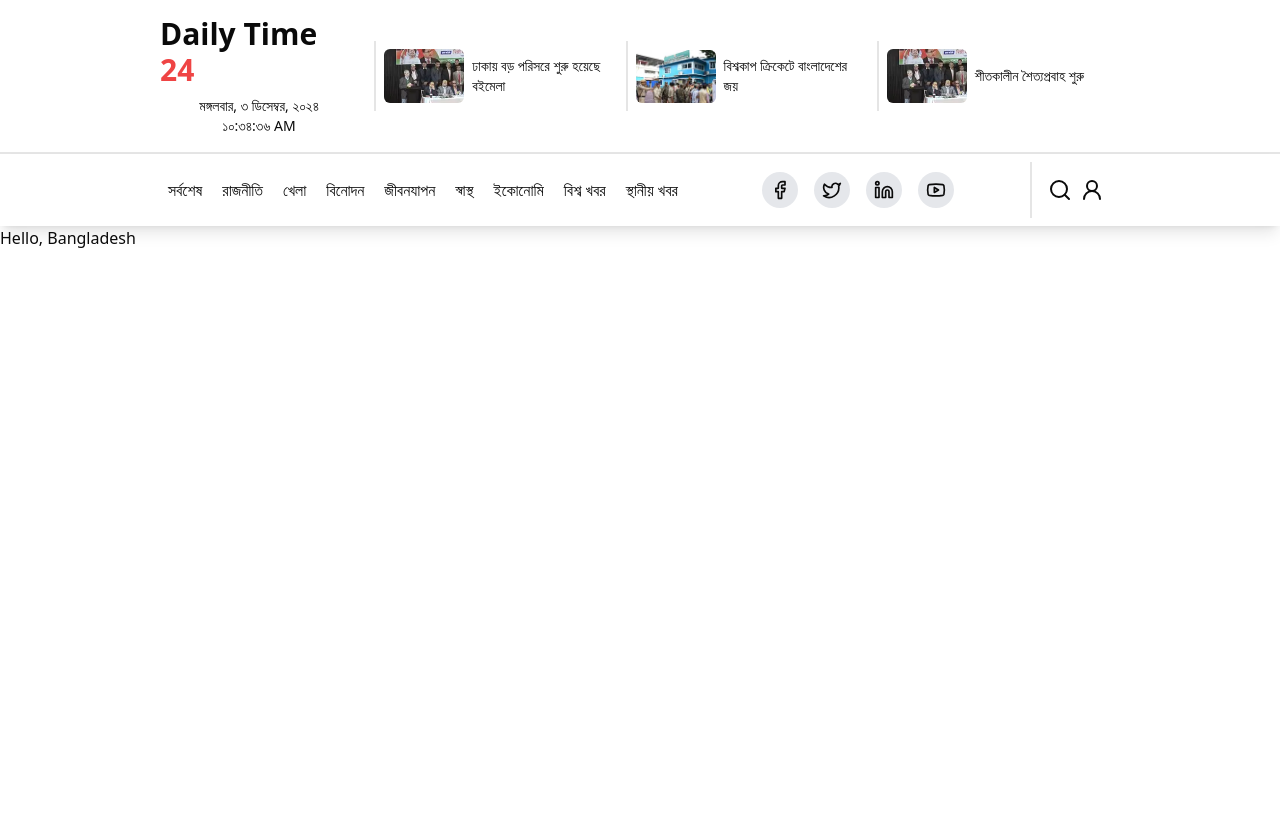
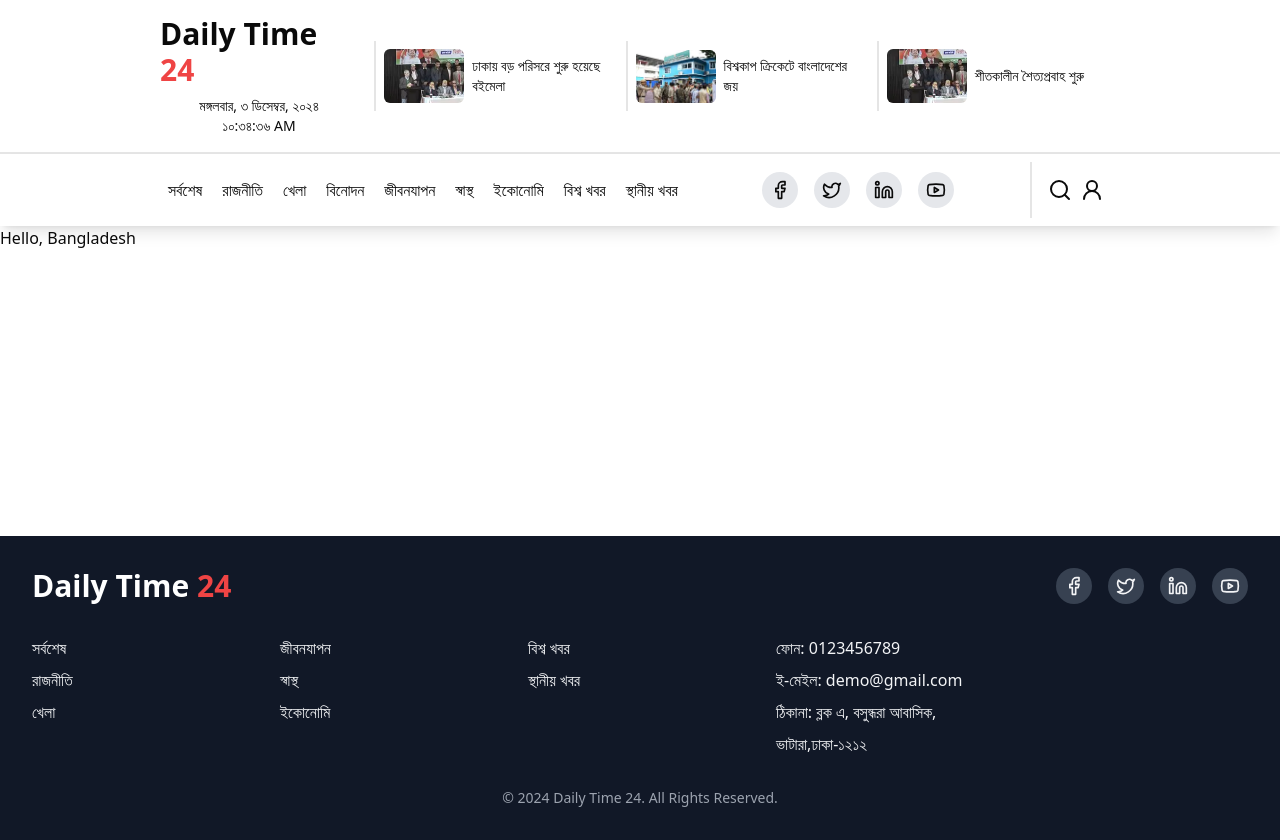
Before and after one commit to mkiuzzl01/news-portal, a Next.js app: page / in a window 1280 px wide. Before the commit the page ends 800 px from the top, so only its background shows below. Built offline with nearby package versions, Linux system fonts and the light colour scheme.

Commit message:
footer implement is done

```diff
--- a/src/app/(main)/layout.tsx
+++ b/src/app/(main)/layout.tsx
@@ -1,3 +1,4 @@
+import Footer from "@/components/Footer/Footer";
 import Header from "@/components/Header/Header";
 import Navbar from "@/components/Navbar/Navbar";
 import React, { ReactNode } from "react";
@@ -5,16 +6,18 @@ import React, { ReactNode } from "react";
 const Layout = ({ children }: { children: ReactNode }) => {
   return (
     <div>
-      <main >
+      <div>
         <header>
           <Header />
           <nav>
             <Navbar></Navbar>
           </nav>
         </header>
-        {children}
-      </main>
-      <footer></footer>
+        <main className="min-h-[calc(100vh-490px)]">{children}</main>
+      </div>
+      <footer>
+        <Footer></Footer>
+      </footer>
     </div>
   );
 };
--- /dev/null
+++ b/src/components/Footer/Footer.tsx
@@ -0,0 +1,133 @@
+"use client";
+import { Facebook, Twitter, Linkedin, Youtube } from "lucide-react";
+import Link from "next/link";
+
+const socialLinks = [
+  {
+    id: "01",
+    icon: <Facebook size={20} />,
+    link: "https://facebook.com",
+  },
+  {
+    id: "02",
+    icon: <Twitter size={20} />,
+    link: "https://twitter.com",
+  },
+  {
+    id: "03",
+    icon: <Linkedin size={20} />,
+    link: "https://linkedin.com",
+  },
+  {
+    id: "04",
+    icon: <Youtube size={20} />,
+    link: "https://youtube.com",
+  },
+];
+
+const Footer = () => {
+  return (
+    <footer className="bg-gray-900 text-gray-100 py-8">
+      <div className="max-w-7xl mx-auto px-4 lg:px-8">
+        {/* Top Section: Logo and Social Links */}
+        <div className="flex flex-col lg:flex-row justify-between items-center gap-6">
+          {/* Logo */}
+          <div>
+            <h1 className="text-3xl font-extrabold text-white">
+              Daily Time <span className="text-red-500">24</span>
+            </h1>
+          </div>
+
+          {/* Social Links */}
+          <div className="flex gap-4">
+            {socialLinks.map((link) => (
+              <Link
+                key={link.id}
+                href={link.link}
+                target="_blank"
+                rel="noopener noreferrer"
+                className="bg-gray-700 hover:bg-red-500 p-2 rounded-full transition-all"
+              >
+                {link.icon}
+              </Link>
+            ))}
+          </div>
+        </div>
+
+        {/* Middle Section: Links */}
+        <div className="grid grid-cols-2 sm:grid-cols-3 lg:grid-cols-5 gap-6 mt-8">
+          <div>
+            <ul className="space-y-2">
+              <li>
+                <Link href="/" className="hover:text-red-500">
+                  সর্বশেষ
+                </Link>
+              </li>
+              <li>
+                <Link href="/politics" className="hover:text-red-500">
+                  রাজনীতি
+                </Link>
+              </li>
+              <li>
+                <Link href="/sport" className="hover:text-red-500">
+                  খেলা
+                </Link>
+              </li>
+            </ul>
+          </div>
+          <div>
+            <ul className="space-y-2">
+              <li>
+                <Link href="/life" className="hover:text-red-500">
+                  জীবনযাপন
+                </Link>
+              </li>
+              <li>
+                <Link href="/health" className="hover:text-red-500">
+                  স্বাস্থ
+                </Link>
+              </li>
+              <li>
+                <Link href="/economy" className="hover:text-red-500">
+                  ইকোনোমি
+                </Link>
+              </li>
+            </ul>
+          </div>
+          <div>
+            <ul className="space-y-2">
+              <li>
+                <Link href="/world" className="hover:text-red-500">
+                  বিশ্ব খবর
+                </Link>
+              </li>
+              <li>
+                <Link href="/local" className="hover:text-red-500">
+                  স্থানীয় খবর
+                </Link>
+              </li>
+            </ul>
+          </div>
+          <div>
+            <ul className="space-y-2">
+              <li>ফোন: 0123456789</li>
+              <li>ই-মেইল: demo@gmail.com</li>
+              <li>ঠিকানা: ব্লক এ, বসুন্ধরা আবাসিক, </li>
+              <li>ভাটারা,ঢাকা-১২১২</li>
+            </ul>
+          </div>
+        </div>
+
+        {/* Bottom Section: Footer Info */}
+        <div className="mt-8 text-center text-gray-400 text-sm">
+          <p>
+            &copy; {new Date().getFullYear()} Daily Time 24. All Rights
+            Reserved.
+          </p>
+        </div>
+      </div>
+    </footer>
+  );
+};
+
+export default Footer;
--- a/src/components/Navbar/Navbar.tsx
+++ b/src/components/Navbar/Navbar.tsx
@@ -58,7 +58,7 @@ const Navbar = () => {
   ];
 
   return (
-    <nav className="bg-white py-2 shadow-lg">
+    <nav className="bg-white py-2 shadow-lg top-0 sticky">
       <div className="lg:w-3/4 m-auto">
         <div className="flex justify-between">
           {/* Mobile menu button */}
```
